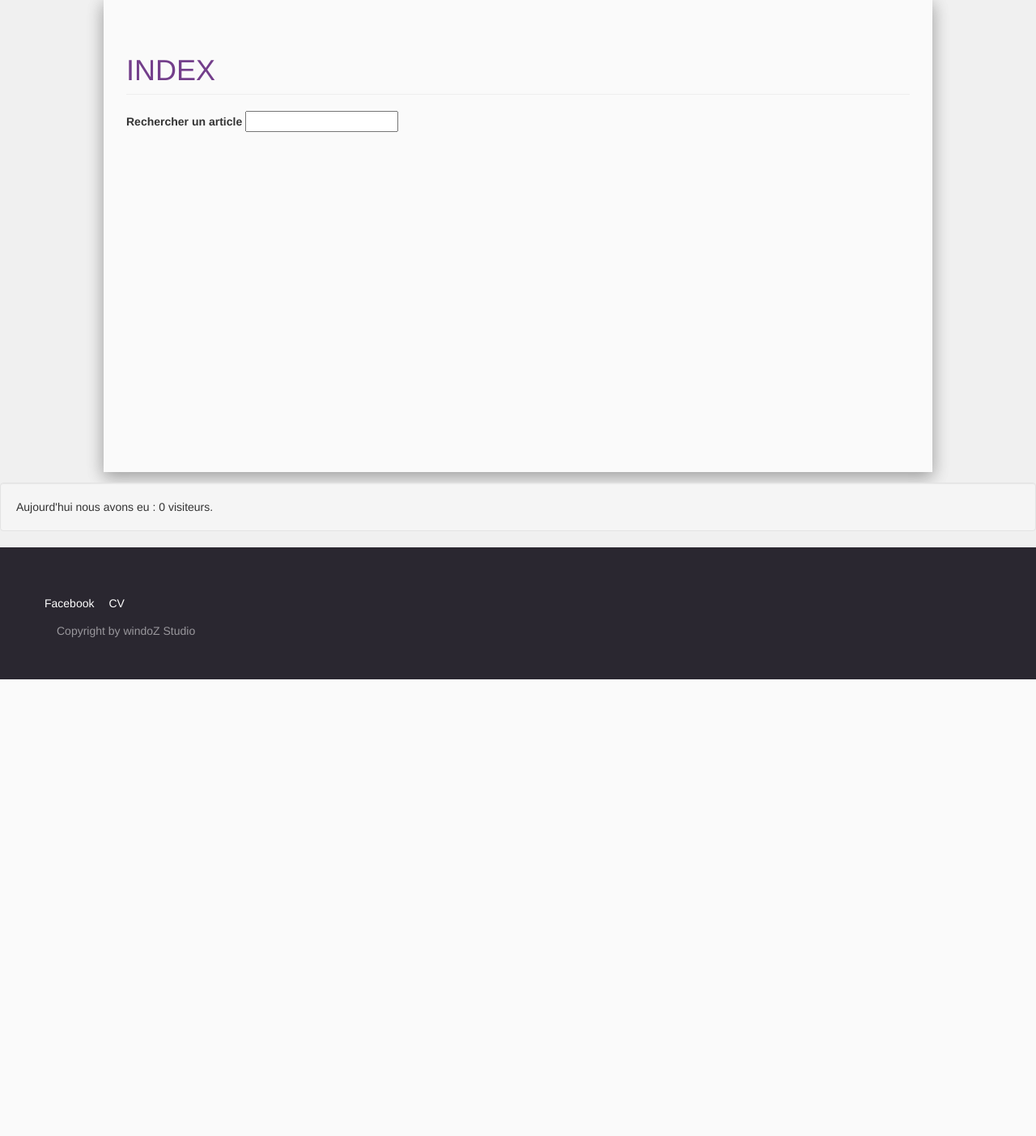
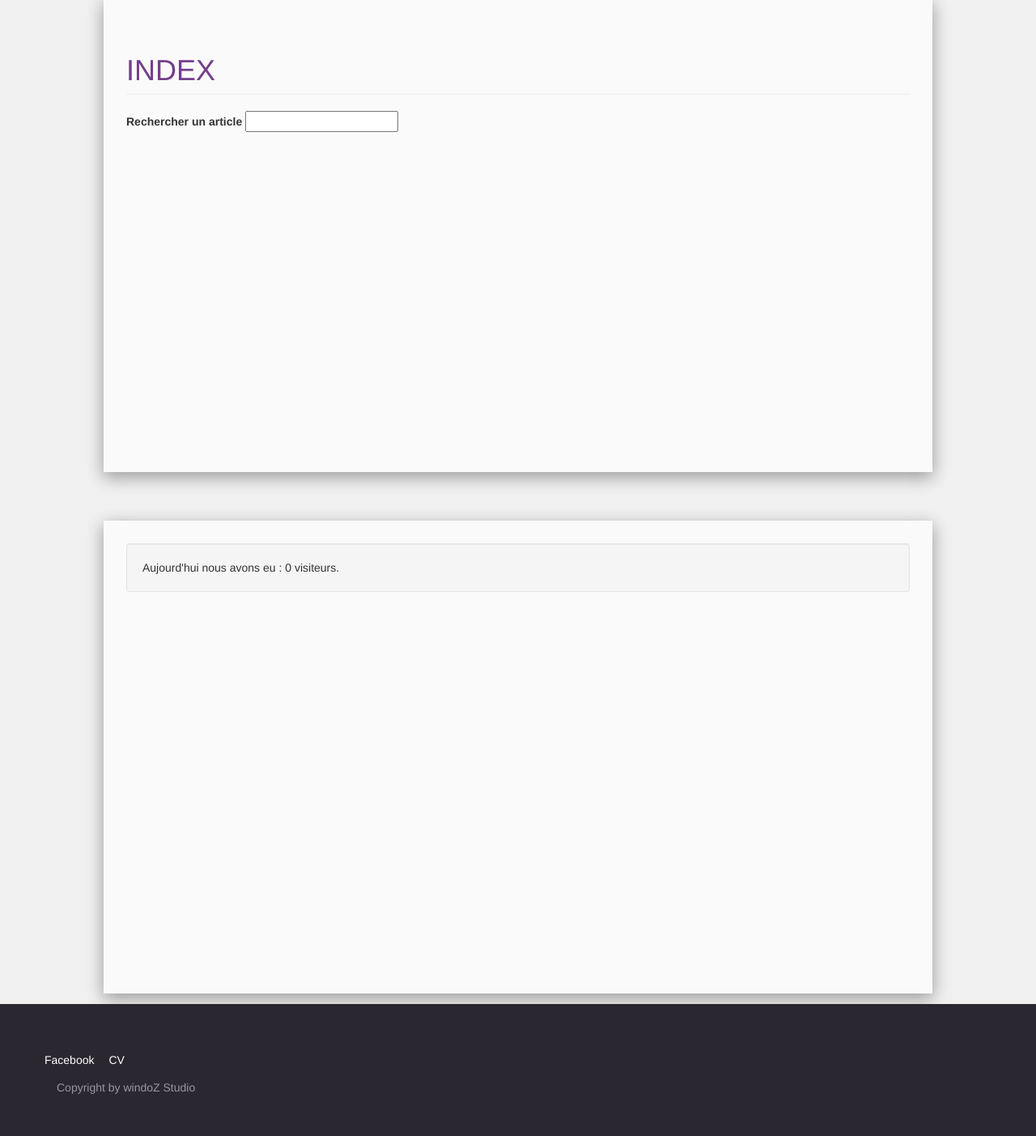
Before and after one commit to ScarRay/PHP_Project, a PHP site: page /test.php in a window 1280 px wide. Shown: the part 61-1464 px from the top of the page at 81% size. Before the commit the page ends 900 px from the top, so only its background shows below. Run offline with PHP 8.4, Linux system fonts and the light colour scheme; data that the repository does not hold is empty.

Commit message:
Maj v4 visiteurs

```diff
--- a/view/bodysite/footer.php
+++ b/view/bodysite/footer.php
@@ -67,7 +67,7 @@ mysql_close();
 ?>
 
 <div class="push col-sm-12"></div>
-<div class="well">Aujourd'hui nous avons eu : <?php echo $compteur." visiteurs." ?></div>
+<div id="container"><div class="well">Aujourd'hui nous avons eu : <?php echo $compteur." visiteurs." ?></div></div>
 <footer class="col-sm-12 bs-docs-footer" role="contentinfo">
 
     <ul class="bs-docs-footer-links">
```
